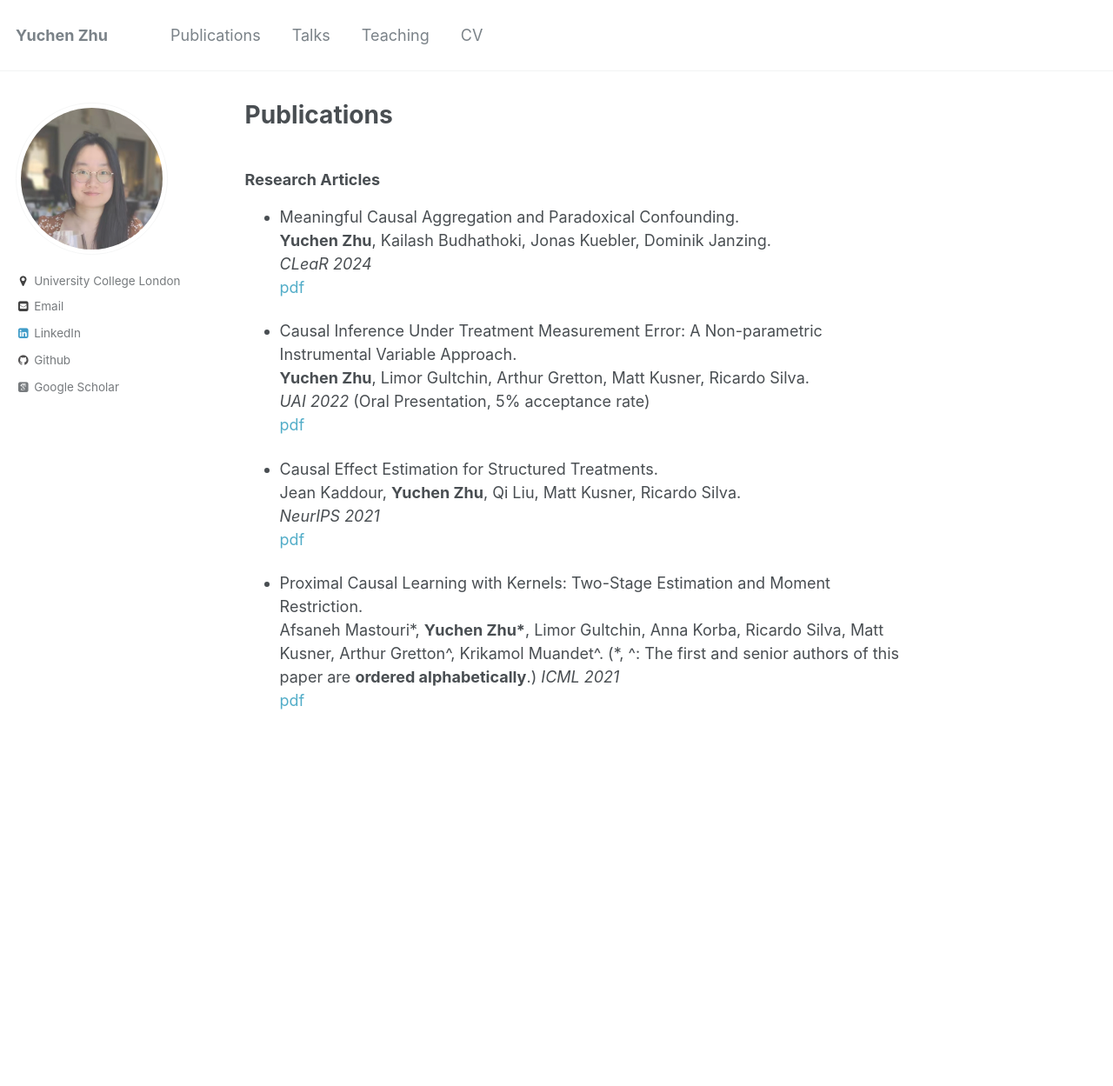
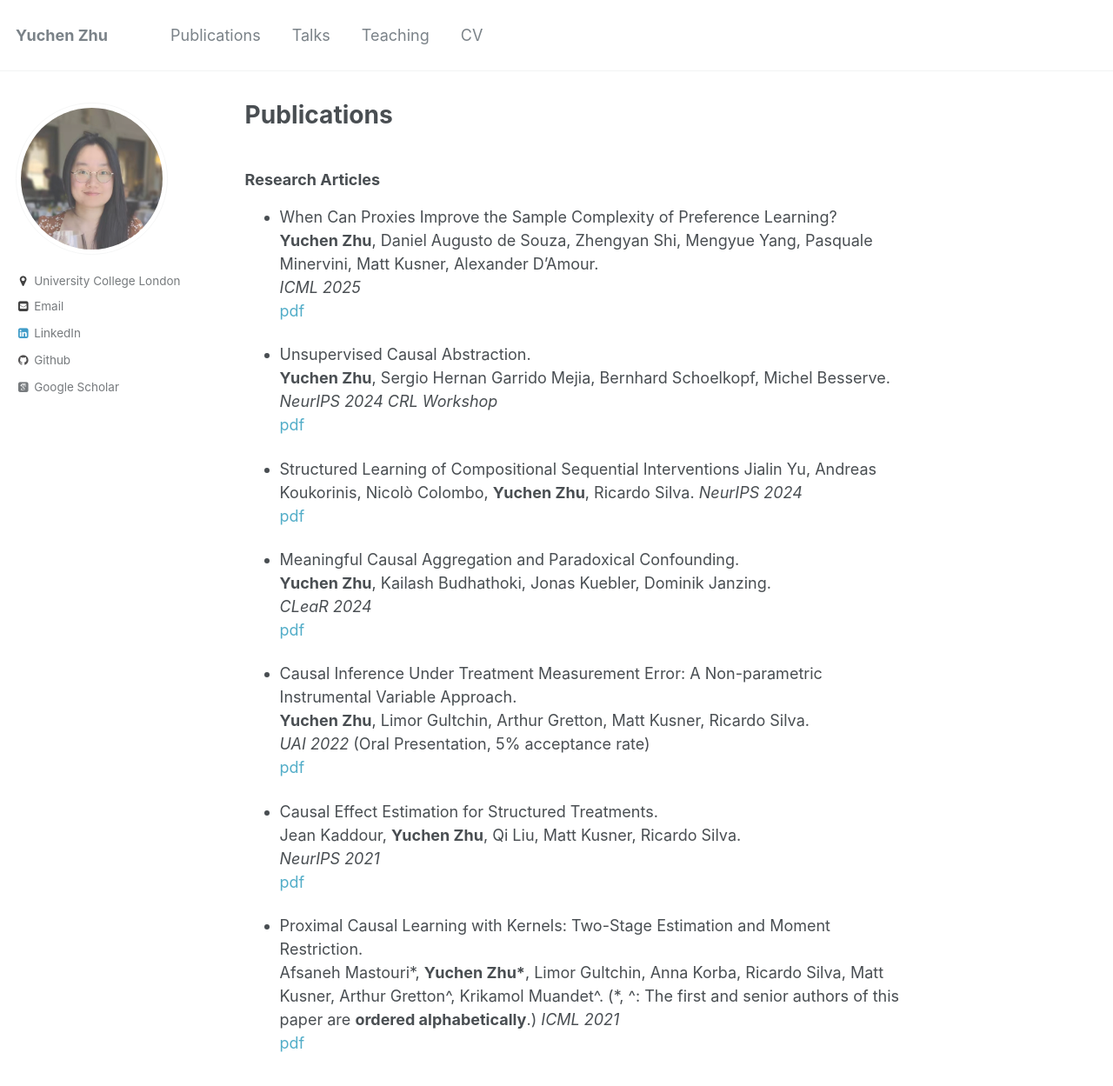
Before and after one commit to yuchen-zhu/yuchen-zhu.github.io, a Jekyll site: the page built from _pages/publications.md, in a window 1280 px wide and 1264 px high. Shown: the top 1249 px of the window at 87% size. Built offline with Jekyll 4.4.1, drawn with Linux system fonts in a browser that asks for light colours; some web fonts are replaced.

Commit message:
update publications

```diff
--- a/_pages/publications.md
+++ b/_pages/publications.md
@@ -5,6 +5,21 @@ author_profile: true
 ---
 
 ### Research Articles
+- When Can Proxies Improve the Sample Complexity of Preference Learning?
+**Yuchen Zhu**, Daniel Augusto de Souza, Zhengyan Shi, Mengyue Yang, Pasquale Minervini, Matt Kusner, Alexander D'Amour.
+*ICML 2025*
+[pdf](https://arxiv.org/abs/2412.16475)
+
+- Unsupervised Causal Abstraction.
+**Yuchen Zhu**, Sergio Hernan Garrido Mejia, Bernhard Schoelkopf, Michel Besserve.
+*NeurIPS 2024 CRL Workshop*
+[pdf](https://openreview.net/pdf?id=BP0e8RvFwd)
+
+- Structured Learning of Compositional Sequential Interventions
+Jialin Yu, Andreas Koukorinis, Nicolò Colombo, **Yuchen Zhu**, Ricardo Silva.
+*NeurIPS 2024*
+[pdf](https://proceedings.neurips.cc/paper_files/paper/2024/hash/d10c7e24c96db4b222688efd11b02940-Abstract-Conference.html)
+
 - Meaningful Causal Aggregation and Paradoxical Confounding.
 **Yuchen Zhu**, Kailash Budhathoki, Jonas Kuebler, Dominik Janzing.
 *CLeaR 2024*
```
